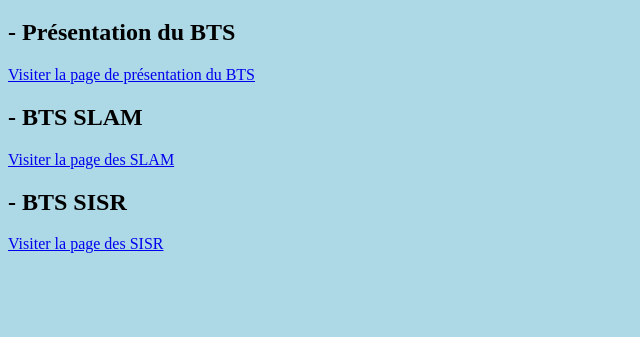
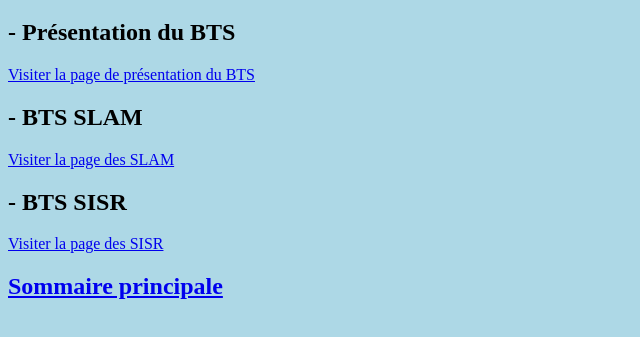
Before and after one commit to BasmaCooki/Tp1.1, a plain HTML site: page index.html in a window 1280 px wide. Shown: the part 61-398 px from the top of the page, without its empty margins (0-640 px from the left). Drawn offline with Linux system fonts and the light colour scheme.

Commit message:
Update index.html

```diff
--- a/index.html
+++ b/index.html
@@ -10,5 +10,6 @@
     <h2>- Présentation du BTS</h2> <a href="presentation.html"> Visiter la page de présentation du BTS </a> <br>
     <h2>- BTS SLAM</h2> <a href="slam.html"> Visiter la page des SLAM </a> <br>
     <h2>- BTS SISR</h2> <a href="sisr.html"> Visiter la page des SISR </a> <br>
+    <h2> <a href="https://basmacooki.github.io/TP1.1-Mission1/"> Sommaire principale</a></h2>
 </body>
 </html>
```
